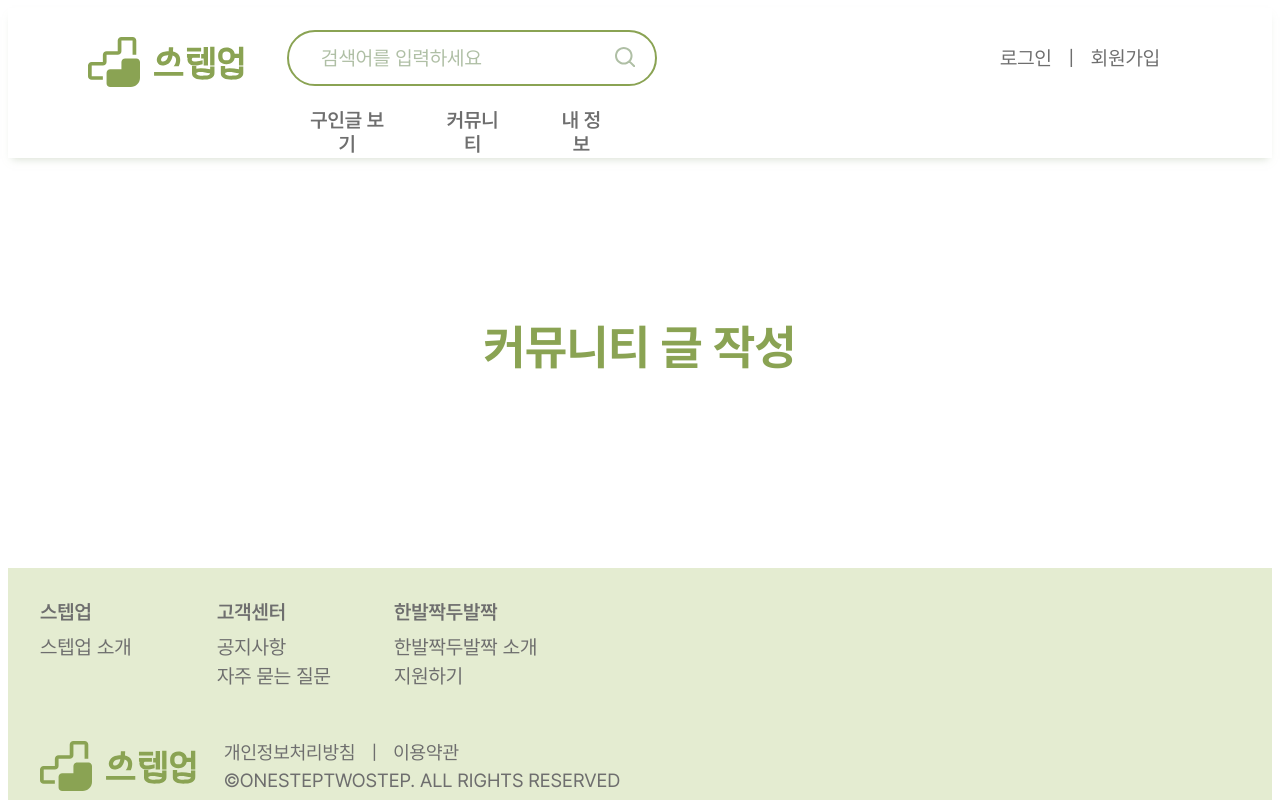
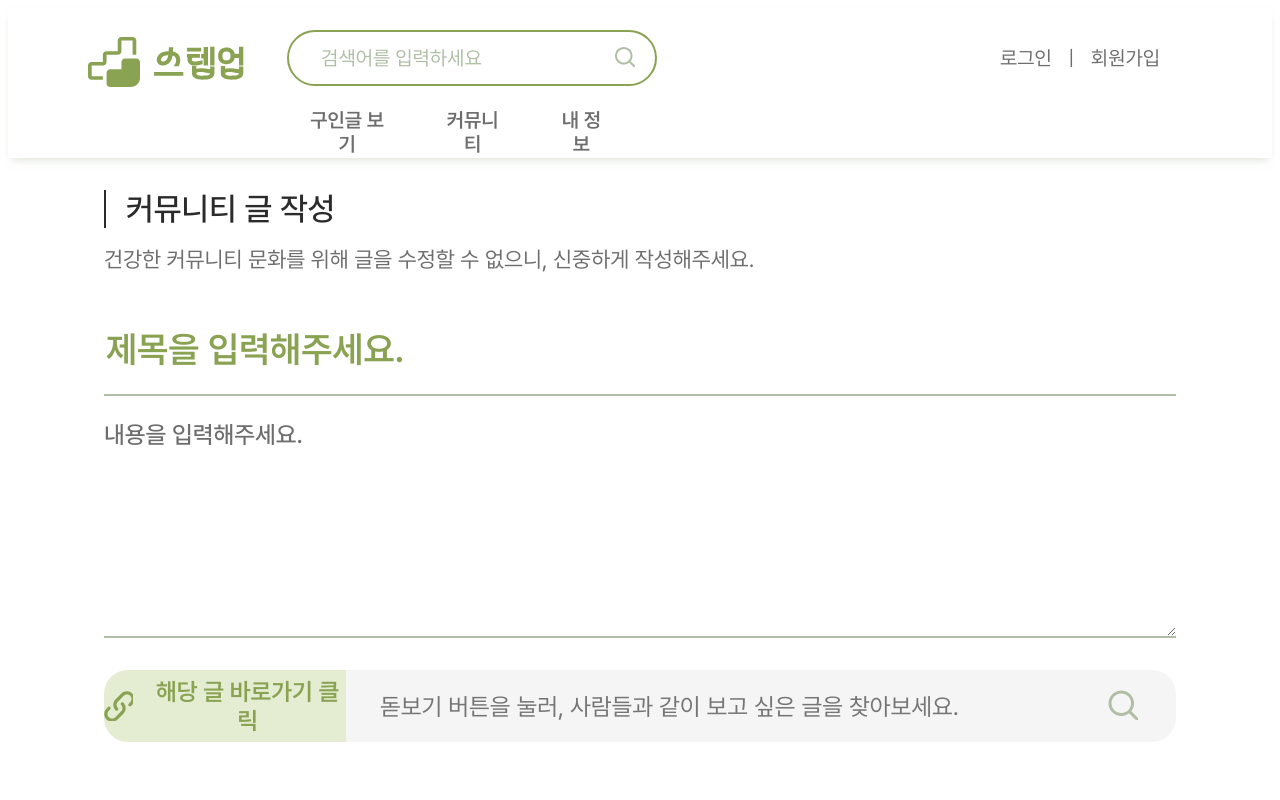
Before and after one commit to ICT-project-stepup/stepup-web, a React (Create React App) app: page /publishcomupost in a window 1280 px wide. Shown: the top 800 px of the page. Built offline with nearby package versions, Linux system fonts and the light colour scheme.

Commit message:
Feat: 커뮤니티 글 작성 페이지 구현

```diff
--- a/src/pages/community/post/PublishComuPost.js
+++ b/src/pages/community/post/PublishComuPost.js
@@ -1,22 +1,173 @@
 import { styled } from "styled-components";
+import { Link } from 'react-router-dom';
+import PageTitle from "../../../components/PageTitle";
+import { ReactComponent as LinkIcon} from "../../../icons/LinkIcon.svg";
+import { ReactComponent as BigSearchIcon } from "../../../icons/BigSearchIcon.svg";
+import RoundWhiteBtn from "../../../components/buttons/RoundWhiteBtn";
 
 /* 채민 */
 export default function PublishComuPost() {
     return(
-        <Test>
-            <span>커뮤니티 글 작성</span>
-        </Test>
+        <PublishPostContainer>
+            <PageTitle text="커뮤니티 글 작성" />
+            <PostNote>건강한 커뮤니티 문화를 위해 글을 수정할 수 없으니, 신중하게 작성해주세요.</PostNote>
+            <PostingWrapper>
+                <PostTitleInput
+                    placeholder="제목을 입력해주세요."
+                />
+                <PostContentInput
+                    placeholder="내용을 입력해주세요."
+                />
+                <SearchPostWrapper>
+                    <PostLink to="/jobaddetail">
+                        <LinkIcon />
+                        <span style={{marginLeft: "1rem"}}>해당 글 바로가기 클릭</span>
+                    </PostLink>
+                    <SearchPost>
+                        <SearchInput
+                            placeholder="돋보기 버튼을 눌러, 사람들과 같이 보고 싶은 글을 찾아보세요."
+                        />
+                        <button style={{
+                            backgroundColor: "#F5F5F5",
+                            border: "none",
+                            cursor: "pointer"
+                        }}>
+                            <BigSearchIcon />
+                        </button>
+                    </SearchPost>
+                </SearchPostWrapper>
+                <PostingBtn>
+                    <RoundWhiteBtn
+                        text="게시하기"
+                        style={{
+                            width: "15rem", height: "4.1rem",
+                            fontFamily: "Pretendard-SemiBold",
+                            fontSize: "1.75rem",
+                            border: "0.15rem solid #AFBFA5"
+                        }}
+                    />
+                </PostingBtn>
+            </PostingWrapper>
+        </PublishPostContainer>
     )
 }
 
-const Test = styled.div`
+const PublishPostContainer = styled.div`
+    width: auto;
+    height: 52rem;
+    display: flex;
+    flex-direction: column;
+    align-items: flex-start;
+    padding: 2rem 6rem 0 6rem;
+`;
+
+const PostNote = styled.span`
+    font-family: Pretendard-Regular;
+    font-size: 1.375rem;
+    color: #6E6E6E;
+    margin-top: 3.5rem;
+`;
+
+const PostingWrapper = styled.div`
     width: 100%;
+    height: auto;
+    display: flex;
+    flex-direction: column;
+    align-items: flex-start;
+    margin-top: 2rem;
+`;
+
+const PostTitleInput = styled.input`
+    width: 100%;
+    height: 5.5rem;
+    font-family: Pretendard-SemiBold;
+    font-size: 2.25rem;
+    border: none;
+
+    &::placeholder {
+        color: #8AA353;
+    }
+    &:focus {
+        outline: none;
+        border: none;
+    }
+`;
+
+const PostContentInput = styled.textarea`
+    width: 100%;
+    height: 12rem;
+    font-family: Pretendard-Medium;
+    font-size: 1.5rem;
+    color: #6E6E6E;
+    border-top: 0.15rem solid #AFBFA5;
+    border-bottom: 0.15rem solid #AFBFA5;
+    border-left: none;
+    border-right: none;
+    padding: 1.5rem 0;
+
+    &::placeholder {
+        color: #6E6E6E;
+    }
+    &:focus {
+        outline: none;
+        border-top: 0.15rem solid #AFBFA5;
+        border-bottom: 0.15rem solid #AFBFA5;
+        border-left: none;
+        border-right: none;
+    }
+`;
+
+const SearchPostWrapper = styled.div`
+    width: 100%;
+    height: 4.5rem;
+    display: flex;
+    justify-content: flex-start;
+    margin-top: 2rem;
+`;
+
+const PostLink = styled(Link)`
+    width: 24%;
     height: 100%;
     display: flex;
+    align-items: center;
     justify-content: center;
-    margin-top: 10rem;
+    text-decoration: none;
+    font-family: "Pretendard-SemiBold";
+    font-size: 1.5rem;
+    color: #8AA353;
+    background-color: #E4ECD1;
+    border-radius: 1.5rem 0 0 1.5rem;
+`;
 
-    font-family: "Pretendard-Bold";
-    font-size: 3rem;
-    color: #8AA353;
+const SearchPost = styled.div`
+    width: 76%;
+    height: 100%;
+    background-color: #F5F5F5;
+    display: flex;
+    justify-content: space-between;
+    align-items: center;
+    padding: 0 2rem;
+    border-radius: 0 1.5rem 1.5rem 0;
 `;
+
+const SearchInput = styled.input`
+    width: 90%;
+    font-family: Pretendard-Regular;
+    font-size: 1.5rem;
+    border: none;
+    color: #6E6E6E;
+    background-color: #F5F5F5;
+    &:focus {
+        outline: none;
+        display: flex;
+        justify-contnet: center;
+        color: black;
+`;
+
+const PostingBtn = styled.div`
+    width: 100%;
+    height: 12rem;
+    display: flex;
+    justify-content: center;
+    align-items: center;
+`;
```
